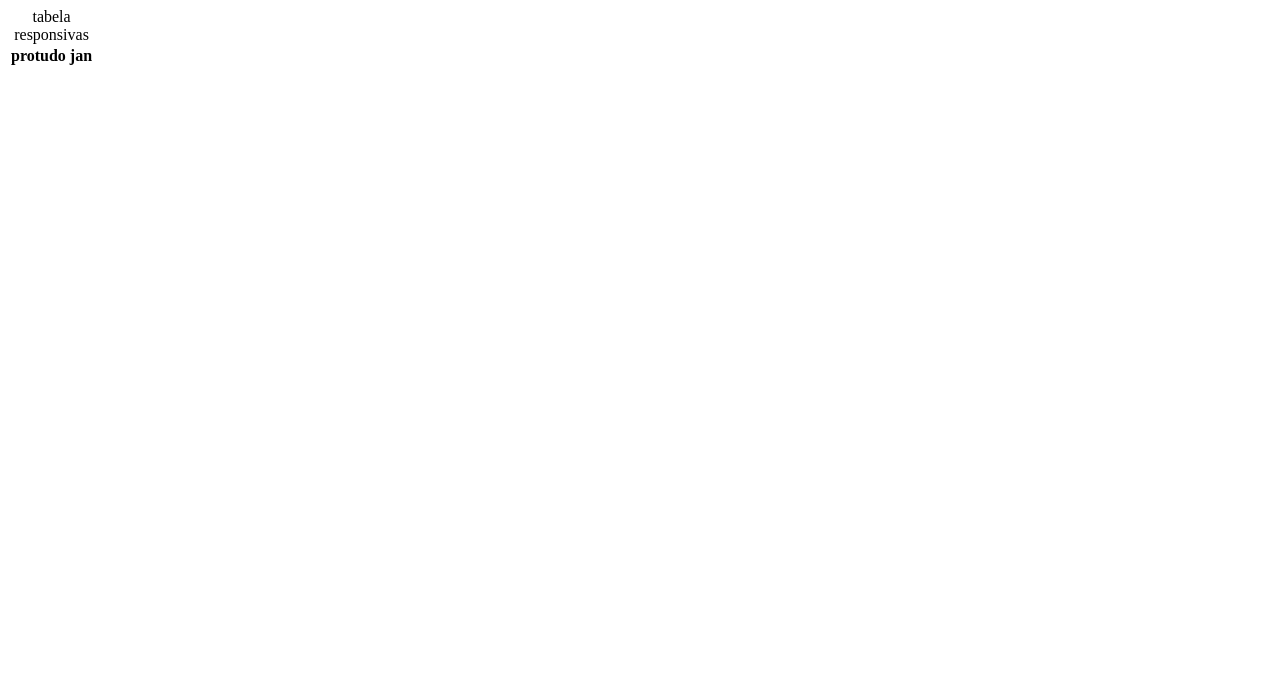
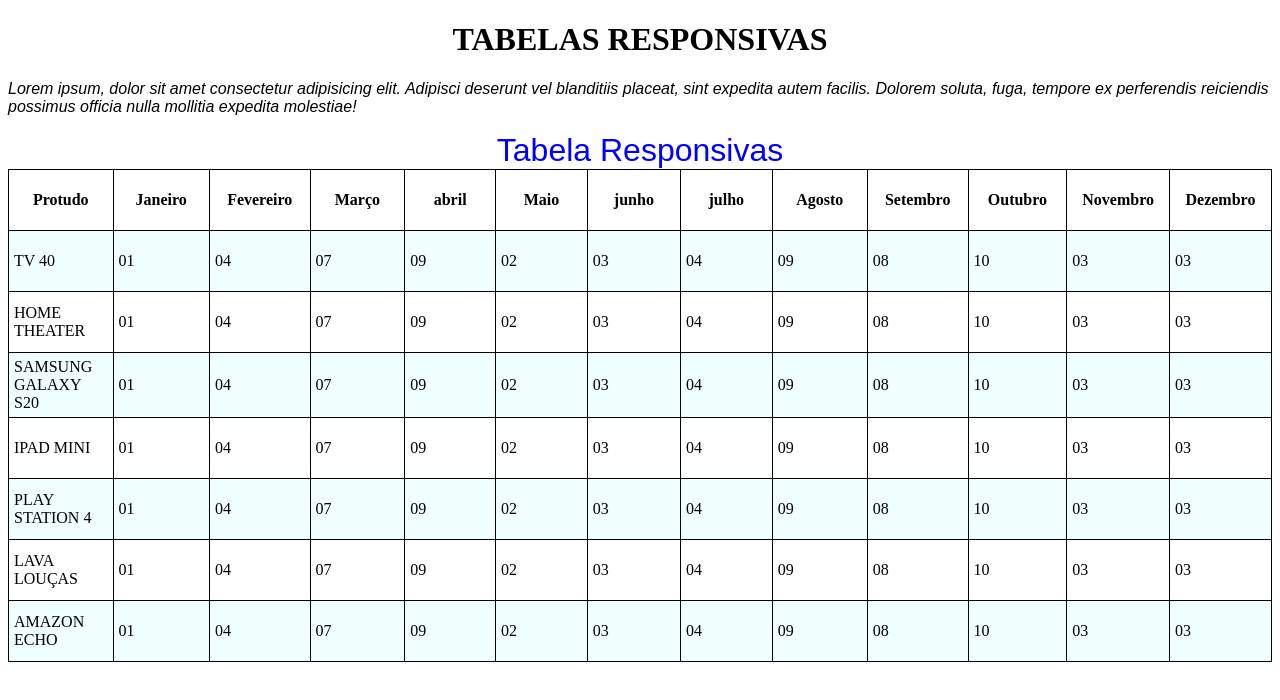
Before and after one commit to jefferson5ds/html-Css, a plain HTML site: page exercicios/exerc23/tabelasresponsivas.html in a window 1280 px wide. Drawn offline with Linux system fonts and the light colour scheme.

Commit message:
atualizado

```diff
--- a/exercicios/exerc23/tabelasresponsivas.html
+++ b/exercicios/exerc23/tabelasresponsivas.html
@@ -5,16 +5,170 @@
     <meta http-equiv="X-UA-Compatible" content="IE=edge">
     <meta name="viewport" content="width=device-width, initial-scale=1.0">
     <title>Tabelas responsivas </title>
+    <style>
+        h1{
+            text-align: center;
+
+        }
+        p{
+            font-family: Arial, Helvetica, sans-serif;
+            font-style: italic ;
+        }
+        table{
+            border-collapse: collapse;
+        }
+        caption{
+            color: blue ;
+            font-size: 2em;
+            font-family: Arial, Helvetica, sans-serif;
+        }
+            th, td, tr{
+            border: 1px solid black;
+            padding: 5px;
+            width: 100px;
+            height: 50px;
+        }
+        tr:nth-child(even){
+            background-color: azure;
+        }
+        div#container{
+            overflow-x: auto;
+        }
+    </style>
 </head>
 <body>
-    <table>
-        <caption>
-              tabela responsivas
-        </caption>
+    <h1>TABELAS RESPONSIVAS</h1>
+    <P>
+        Lorem ipsum, dolor sit amet consectetur adipisicing elit. Adipisci deserunt vel blanditiis placeat, sint expedita autem facilis. Dolorem soluta, fuga, tempore ex perferendis reiciendis possimus officia nulla mollitia expedita molestiae!
+    </P>
+    <div id="container">
+        <table>
+            <caption>
+                  Tabela Responsivas
+            </caption>
 
-        <tfoot>
-            <th>protudo</th>
-            <th>jan</th>
+            <tfoot>
+
+                <th>Protudo</th>
+                <th>Janeiro</th>
+                <th>Fevereiro</th>
+                <th>Março</th>
+                <th>abril</th>
+                <th>Maio</th>
+                <th>junho</th>
+                <th>julho</th>
+                <th>Agosto</th>
+                <th>Setembro</th>
+                <th>Outubro</th>
+                <th>Novembro</th>
+                <th>Dezembro</th>
+                <tr>
+                    <td>TV 40</td>
+                    <td>01</td>
+                    <td>04</td>
+                    <td>07</td>
+                    <td>09</td>
+                    <td>02</td>
+                    <td>03</td>
+                    <td>04</td>
+                    <td>09</td>
+                    <td>08</td>
+                    <td>10</td>
+                    <td>03</td>
+                    <td>03</td>
+                </tr>
+                <tr>
+                    <td>HOME THEATER</td>
+                    <td>01</td>
+                    <td>04</td>
+                    <td>07</td>
+                    <td>09</td>
+                    <td>02</td>
+                    <td>03</td>
+                    <td>04</td>
+                    <td>09</td>
+                    <td>08</td>
+                    <td>10</td>
+                    <td>03</td>
+                    <td>03</td>
+                </tr>
+                <tr>
+                    <td>SAMSUNG GALAXY S20</td>
+                    <td>01</td>
+                    <td>04</td>
+                    <td>07</td>
+                    <td>09</td>
+                    <td>02</td>
+                    <td>03</td>
+                    <td>04</td>
+                    <td>09</td>
+                    <td>08</td>
+                    <td>10</td>
+                    <td>03</td>
+                    <td>03</td>
+                </tr>
+                <tr>
+                    <td>IPAD MINI</td>
+                    <td>01</td>
+                    <td>04</td>
+                    <td>07</td>
+                    <td>09</td>
+                    <td>02</td>
+                    <td>03</td>
+                    <td>04</td>
+                    <td>09</td>
+                    <td>08</td>
+                    <td>10</td>
+                    <td>03</td>
+                    <td>03</td>
+                </tr>
+                <tr>
+                    <td>PLAY STATION 4</td>
+                    <td>01</td>
+                    <td>04</td>
+                    <td>07</td>
+                    <td>09</td>
+                    <td>02</td>
+                    <td>03</td>
+                    <td>04</td>
+                    <td>09</td>
+                    <td>08</td>
+                    <td>10</td>
+                    <td>03</td>
+                    <td>03</td>
+                </tr>
+                <tr>
+                    <td>LAVA LOUÇAS</td>
+                    <td>01</td>
+                    <td>04</td>
+                    <td>07</td>
+                    <td>09</td>
+                    <td>02</td>
+                    <td>03</td>
+                    <td>04</td>
+                    <td>09</td>
+                    <td>08</td>
+                    <td>10</td>
+                    <td>03</td>
+                    <td>03</td>
+                </tr>
+                <tr>
+                    <td>AMAZON ECHO</td>
+                    <td>01</td>
+                    <td>04</td>
+                    <td>07</td>
+                    <td>09</td>
+                    <td>02</td>
+                    <td>03</td>
+                    <td>04</td>
+                    <td>09</td>
+                    <td>08</td>
+                    <td>10</td>
+                    <td>03</td>
+                    <td>03</td>
+                </tr>
+    </div>
+
 
 
 
```
